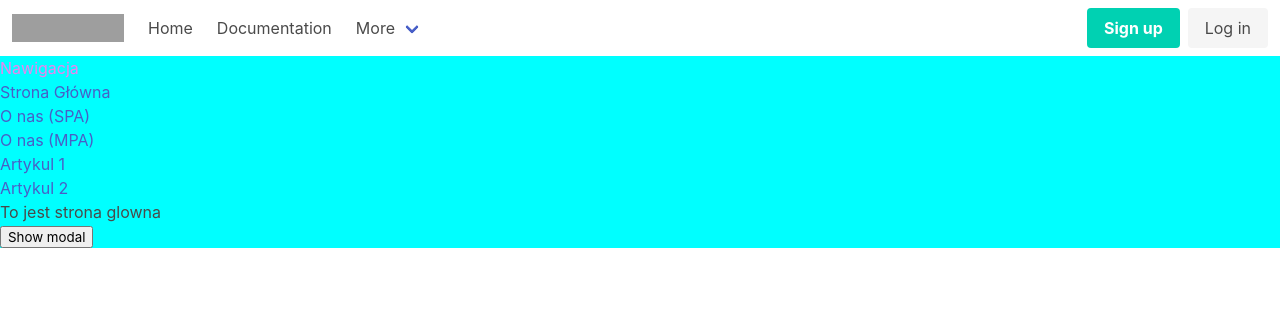
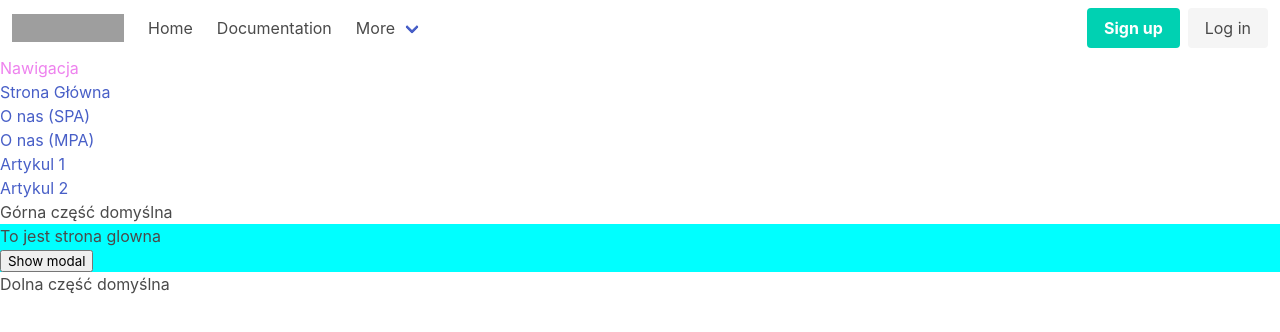
Before and after one commit to rafalspa/spa, a Nuxt app: page / in a window 1280 px wide. Shown: the top 332 px of the page. Built offline with nearby package versions, Linux system fonts and the light colour scheme; grey boxes are pictures that could not be loaded.

Commit message:
Przeniesienie nawigacji do glownego szablonu

```diff
--- a/app.vue
+++ b/app.vue
@@ -1,6 +1,5 @@
 <template>
-	<div>
-		<TopNav />
-		<NuxtPage />
-	</div>
+	<NuxtLayout>
+		<div class="body-content"><NuxtPage /></div>
+	</NuxtLayout>
 </template>
--- a/assets/main.scss
+++ b/assets/main.scss
@@ -1,5 +1,5 @@
 @import "https://cdn.jsdelivr.net/npm/bulma@0.9.4/css/bulma.min.css";
 
-body {
+.body-content {
 	background-color: aqua;
 }
--- /dev/null
+++ b/layouts/default.vue
@@ -0,0 +1,8 @@
+<template>
+	<div>
+		<TopNav />
+		<h1>Górna część domyślna</h1>
+		<slot />
+		<h1>Dolna część domyślna</h1>
+	</div>
+</template>
--- /dev/null
+++ b/layouts/second.vue
@@ -0,0 +1,5 @@
+<template>
+	<div>
+		<slot />
+	</div>
+</template>
--- a/pages/about.vue
+++ b/pages/about.vue
@@ -1,3 +1,14 @@
+<script setup>
+definePageMeta({
+	layout: "second",
+});
+
+useHead({
+	title: "O nas",
+	meta: [{ name: "description", content: "moja stronka" }],
+});
+</script>
+
 <template>
 	<h3>To jest strona o nas</h3>
 </template>
--- a/pages/index.vue
+++ b/pages/index.vue
@@ -5,6 +5,11 @@ const toggle = () => (
 	(textButton.value = open.value ? "Hide modal" : "Show modal")
 );
 const textButton = ref("Show modal");
+
+useHead({
+	title: "Strona glowna",
+	meta: [{ name: "description", content: "moja stronka" }],
+});
 </script>
 
 <template>
```
